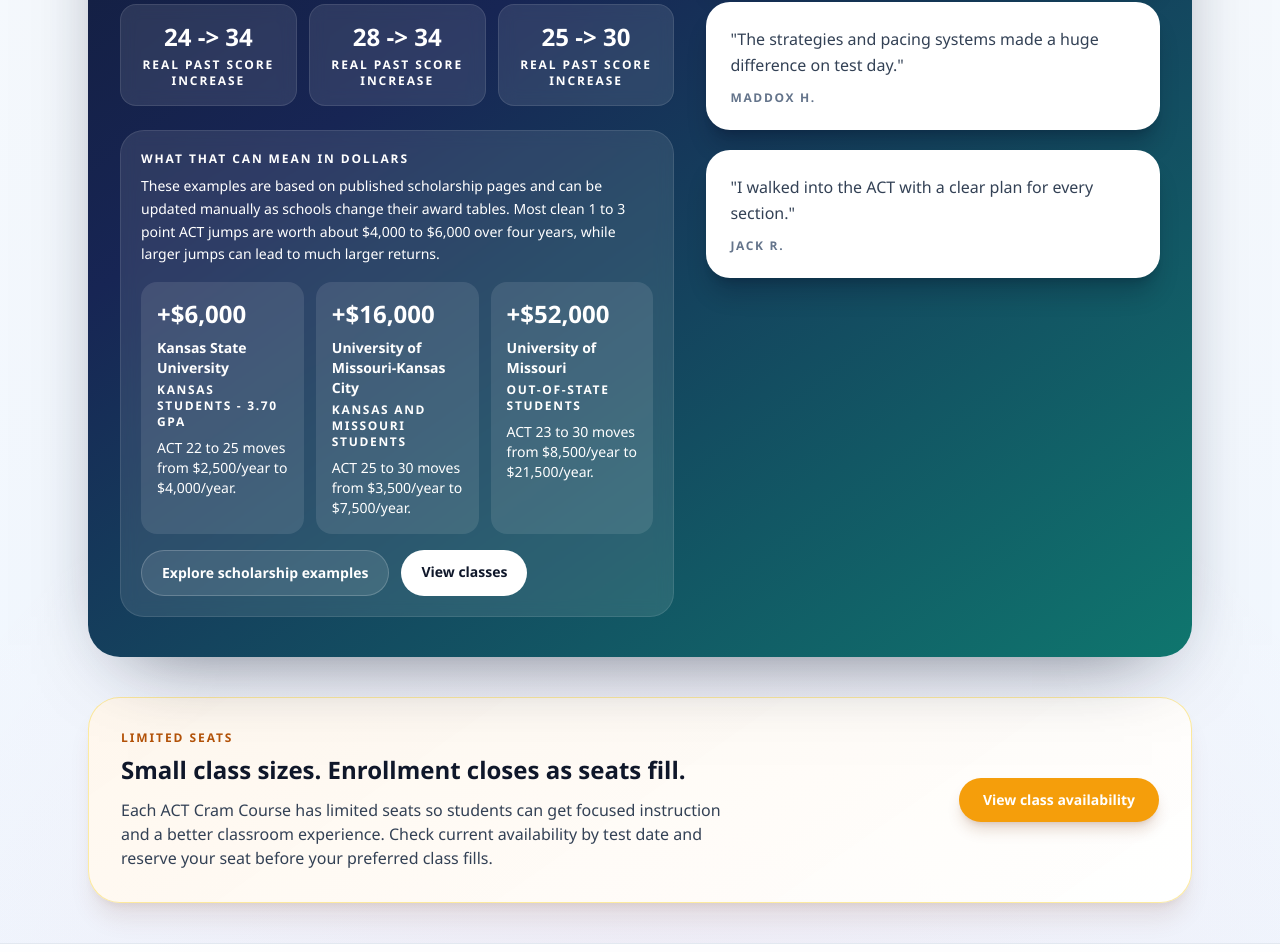
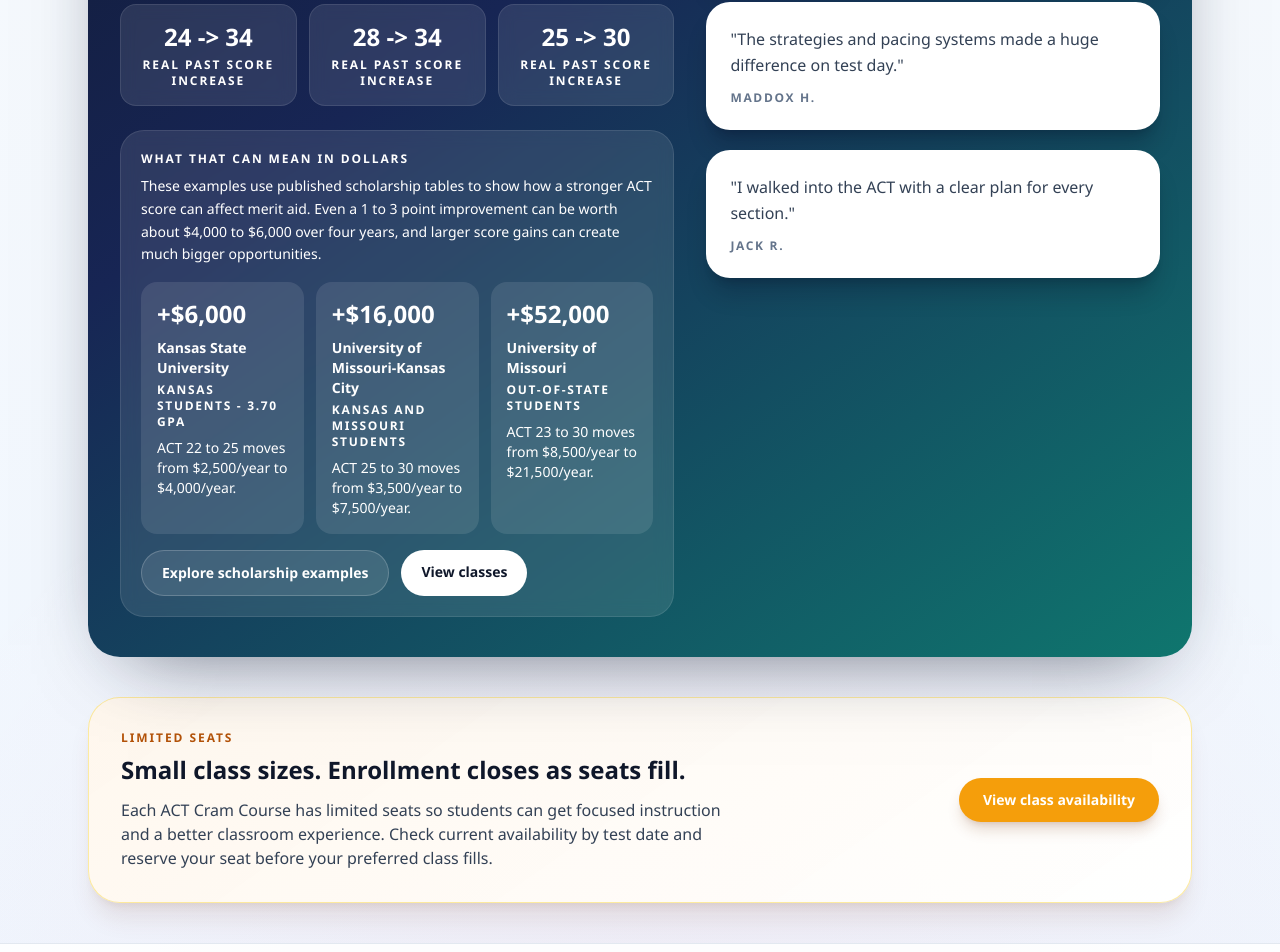
Before and after one commit to JoshD-prog/lang-act-prep, a SvelteKit app: page / in a window 1280 px wide. Shown: the part 1830-2782 px from the top of the page. Built offline with nearby package versions, Linux system fonts and the light colour scheme; no server answers.

Commit message:
Fix homepage scholarship copy

```diff
--- a/src/routes/+page.svelte
+++ b/src/routes/+page.svelte
@@ -126,9 +126,9 @@
       <div class="mt-6 rounded-3xl border border-white/10 bg-white/10 p-5 backdrop-blur">
         <p class="text-xs font-bold uppercase tracking-[0.16em] text-sky-100/80">What that can mean in dollars</p>
         <p class="mt-2 max-w-2xl text-sm leading-relaxed text-sky-50/85">
-          These examples are based on published scholarship pages and can be updated manually as schools change their
-          award tables. Most clean 1 to 3 point ACT jumps are worth about {money.format(4000)} to {money.format(6000)}
-          over four years, while larger jumps can lead to much larger returns.
+          These examples use published scholarship tables to show how a stronger ACT score can affect merit aid. Even a
+          1 to 3 point improvement can be worth about {money.format(4000)} to {money.format(6000)} over four years, and
+          larger score gains can create much bigger opportunities.
         </p>
 
         <div class="mt-4 grid gap-3 md:grid-cols-3">
```
